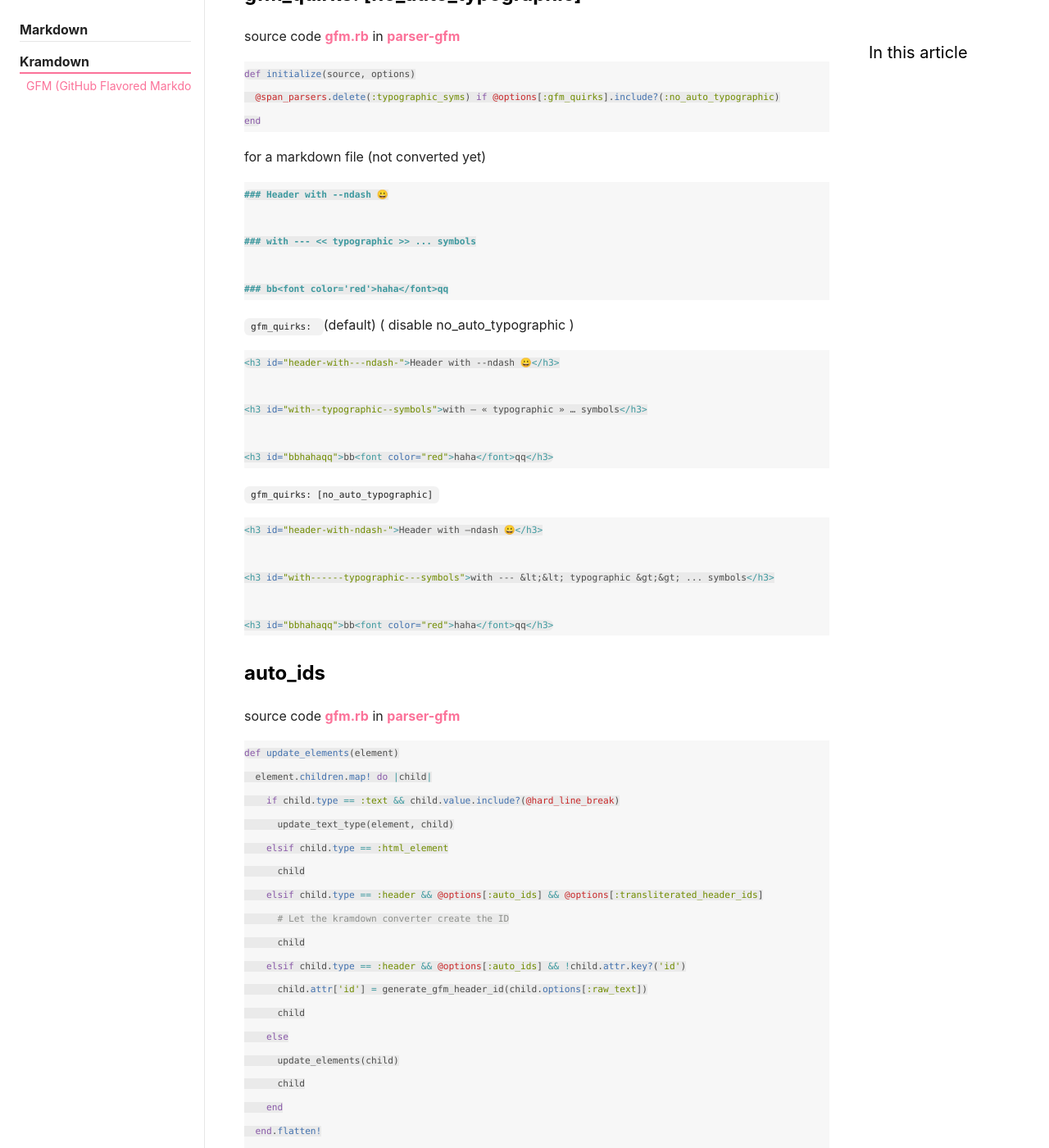
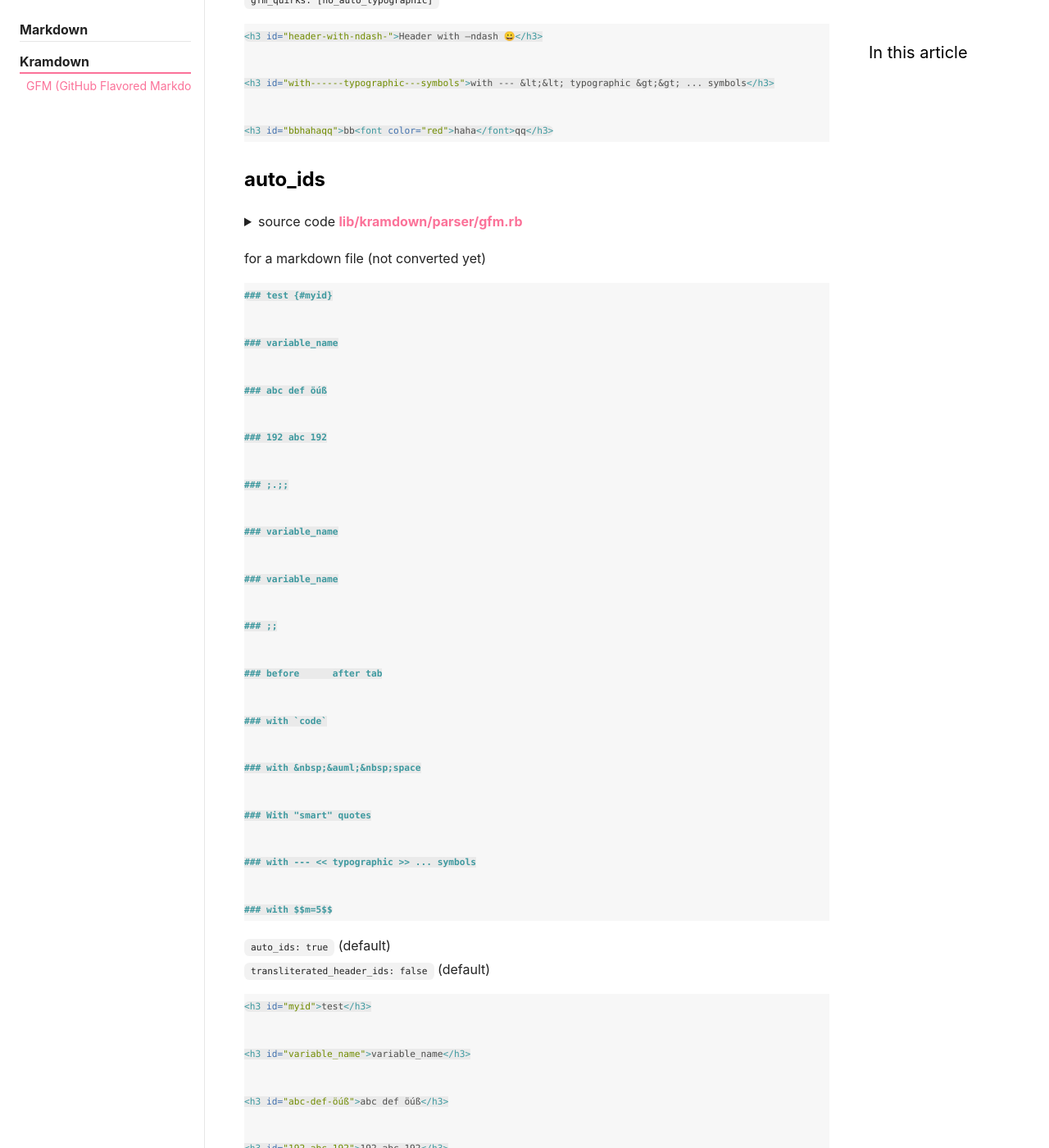
Before and after one commit to LawssssCat/jekyll-docs, a Jekyll site: the page built from _markdown/kramdown/gfm.md, in a window 1280 px wide and 1400 px high, scrolled down 5923 px. Shown: the whole window at 82% size. Built offline with Jekyll 4.4.1, drawn with Linux system fonts in a browser that asks for light colours; comment, search, counter and statistics services are not loaded; some of the changed text lies outside the part shown.

Commit message:
improvement: generate-code-details.html

````diff
--- /dev/null
+++ b/_includes/article/generate-code-details.html
@@ -0,0 +1,7 @@
+{% assign _summaruy      = include.summary  %}
+{% assign _code          = include.code     %}
+
+<details>
+  <summary>{{ _summaruy }}</summary>
+{{ _code }}
+</details>
--- a/_markdown/kramdown/gfm.md
+++ b/_markdown/kramdown/gfm.md
@@ -12,17 +12,18 @@
 
 By default, kramdown uses the GitHub Flavored Markdown ([GFM](https://github.com/kramdown/parser-gfm)) dialect to converts Markdown documents to HTML.
 
-<details>
-<summary>
+{%- capture _summary -%}
   source code <a href='https://github.com/jekyll/jekyll/blob/master/lib/jekyll/converters/markdown/kramdown_parser.rb'>kramdown_parser.rb</a>
-</summary>
-{% highlight ruby %}
+{%- endcapture -%}
+{%- capture _code -%}
+{%- highlight ruby -%}
 def load_dependencies
   require "kramdown-parser-gfm" if @config["input"] == "GFM"
   ...
 end
-{% endhighlight %}
-</details>
+{%- endhighlight -%}
+{%- endcapture -%}
+{%- include article/generate-code-details.html summary=_summary code=_code -%}
 
 > You can also change the processor used by Kramdown (as specified for the input key in the Kramdown [RDoc](https://kramdown.gettalong.org/rdoc/Kramdown/Document.html#method-c-new))
 
@@ -49,11 +50,15 @@
     asset_path: # Defaults to https://github.githubassets.com/images/icons/emoji.
 ```
 
+The following shows the the differences of settings one by one.
+
 ### hard_wrap
 
-source code [gfm.rb][parser-gfm.gfm.rb] in [parser-gfm][parser-gfm]
-
-```ruby
+{%- capture _summary -%}
+  source code <a href='https://github.com/kramdown/parser-gfm/blob/master/lib/kramdown/parser/gfm.rb'>lib/kramdown/parser/gfm.rb</a>
+{%- endcapture -%}
+{%- capture _code -%}
+{%- highlight ruby -%}
 def initialize(source, options)
   ...
   @span_parsers.delete(:line_break)       if @options[:hard_wrap]
@@ -61,7 +66,9 @@
   @hard_line_break = "#{@options[:hard_wrap] ? '' : '\\'}\n"
   ...
 end
-```
+{%- endhighlight -%}
+{%- endcapture -%}
+{%- include article/generate-code-details.html summary=_summary code=_code -%}
 
 for a markdown file (not converted yet)
 
@@ -110,13 +117,21 @@
 <p>blank\blank</p>
 ```
 
-### gfm_quirks: [paragraph_end]
+### gfm_quirks
 
-source code [gfm.rb][parser-gfm.gfm.rb] in [parser-gfm][parser-gfm]
+{%- capture _summary -%}
+  source code <a href='https://github.com/kramdown/parser-gfm/blob/master/lib/kramdown/parser/gfm.rb'>lib/kramdown/parser/gfm.rb</a>
+{%- endcapture -%}
+{%- capture _code -%}
+{%- highlight ruby -%}
+def initialize(source, options)
+  super
+  @options[:auto_id_stripping] = true
+  @id_counter = Hash.new(-1)
 
-```ruby
-def initialize(source, options)
-  ...
+  @span_parsers.delete(:line_break)       if @options[:hard_wrap]
+  @span_parsers.delete(:typographic_syms) if @options[:gfm_quirks].include?(:no_auto_typographic)
+
   if @options[:gfm_quirks].include?(:paragraph_end)
     atx_header_parser = :atx_header_gfm_quirk
     @paragraph_end    = self.class::PARAGRAPH_END_GFM
@@ -124,9 +139,15 @@
     atx_header_parser = :atx_header_gfm
     @paragraph_end    = self.class::PARAGRAPH_END
   end
+
   ...
+
 end
-```
+{%- endhighlight -%}
+{%- endcapture -%}
+{%- include article/generate-code-details.html summary=_summary code=_code -%}
+
+#### paragraph_end
 
 for a markdown file (not converted yet)
 
@@ -239,15 +260,7 @@
 ### h3</p>
 ```
 
-### gfm_quirks: [no_auto_typographic]
-
-source code [gfm.rb][parser-gfm.gfm.rb] in [parser-gfm][parser-gfm]
-
-```ruby
-def initialize(source, options)
-  @span_parsers.delete(:typographic_syms) if @options[:gfm_quirks].include?(:no_auto_typographic)
-end
-```
+#### no_auto_typographic
 
 for a markdown file (not converted yet)
 
@@ -281,9 +294,11 @@
 
 ### auto_ids {#static_id_auto_ids}
 
-source code [gfm.rb][parser-gfm.gfm.rb] in [parser-gfm][parser-gfm]
-
-```ruby
+{%- capture _summary -%}
+source code <a href='https://github.com/kramdown/parser-gfm/blob/master/lib/kramdown/parser/gfm.rb'>lib/kramdown/parser/gfm.rb</a>
+{%- endcapture -%}
+{%- capture _code -%}
+{%- highlight ruby -%}
 def update_elements(element)
   element.children.map! do |child|
     if child.type == :text && child.value.include?(@hard_line_break)
@@ -302,7 +317,9 @@
     end
   end.flatten!
 end
-```
+{%- endhighlight -%}
+{%- endcapture -%}
+{%- include article/generate-code-details.html summary=_summary code=_code -%}
 
 for a markdown file (not converted yet)
 
````
Also changed, not shown: _markdown/kramdown/kramdown.md (+18 -15 lines).
